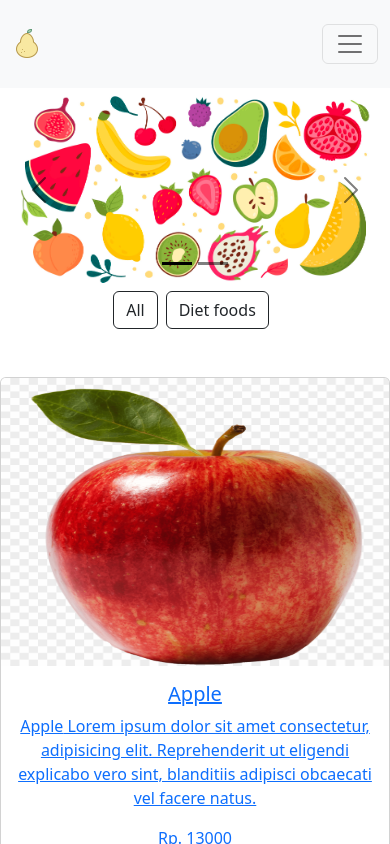
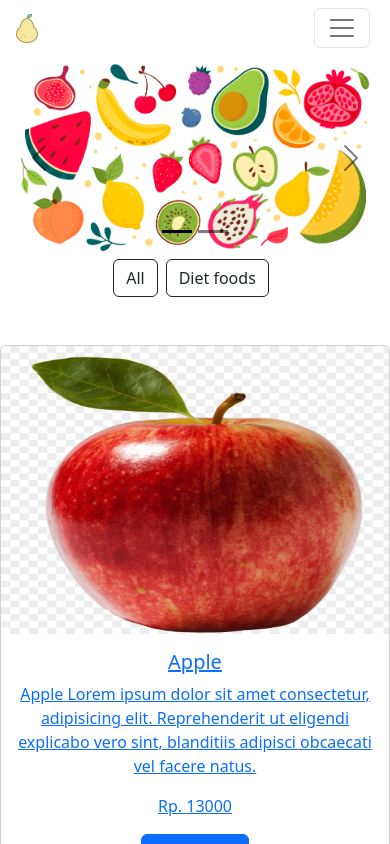
Before and after one commit to mohamadhandy/e-commerce-fe, a React (Vite) app: page / in a window 390 px wide. Shown: the top 844 px of the page. Built offline with nearby package versions, Linux system fonts and the light colour scheme; no server answers; a web font is replaced by a local one.

Commit message:
create new component button header and fix header

```diff
--- /dev/null
+++ b/src/components/buttonHeader.jsx
@@ -0,0 +1,58 @@
+import { Link } from "react-router-dom";
+import { auth, logout } from "../config/firebase/index";
+import { useAuthState } from "react-firebase-hooks/auth";
+import { Link as Scroll } from "react-scroll";
+const ButtonHeader = () => {
+  const [user] = useAuthState(auth);
+  return (
+    <div className="buttons">
+      <Scroll
+        to="products"
+        spy={true}
+        smooth={true}
+        offset={150}
+        duration={100}
+      >
+        <span className="btn btn-outline-dark me-1">
+          <i className="bx bxl-product-hunt"></i>
+          Products
+        </span>
+      </Scroll>
+      {user ? (
+        <span className="btn btn-outline-dark me-1" onClick={logout}>
+          <i className="bx bx-user"></i>
+          Logout
+        </span>
+      ) : (
+        <Link to="/login">
+          <span className="btn btn-outline-dark me-1">
+            <i className="bx bx-user"></i>
+            Login
+          </span>
+        </Link>
+      )}
+      {user ? (
+        ""
+      ) : (
+        <Link to="/register">
+          <span className="btn btn-outline-dark ms-2">
+            <i className="bx bx-registered"></i>
+            Register
+          </span>
+        </Link>
+      )}
+      {user ? (
+        <Link to="/cart">
+          <span className="btn btn-outline-dark ms-2">
+            <i className="bx bx-cart"></i>
+            Cart
+          </span>
+        </Link>
+      ) : (
+        ""
+      )}
+    </div>
+  );
+};
+
+export default ButtonHeader;
--- a/src/components/header.jsx
+++ b/src/components/header.jsx
@@ -1,94 +1,66 @@
 import { Link } from "react-router-dom";
-import { auth, logout } from "../config/firebase/index";
-import { useAuthState } from "react-firebase-hooks/auth";
-import { Link as Scroll } from "react-scroll";
-import { useLocation } from "react-router-dom";
+import { useState, useEffect } from "react";
+import {
+  Collapse,
+  Navbar,
+  NavbarToggler,
+  NavbarBrand,
+  Nav,
+  NavItem,
+  NavbarText,
+} from "reactstrap";
+import ButtonHeader from "./buttonHeader";
 const Header = () => {
-  let location = useLocation();
-  const [user] = useAuthState(auth);
+  const [collapsed, setCollapsed] = useState(true);
+
+  function getWindowDimensions() {
+    const { innerWidth: width, innerHeight: height } = window;
+    return {
+      width,
+      height,
+    };
+  }
+
+  function useWindowDimensions() {
+    const [windowDimensions, setWindowDimensions] = useState(
+      getWindowDimensions()
+    );
+    useEffect(() => {
+      function handleResize() {
+        setWindowDimensions(getWindowDimensions());
+      }
+
+      window.addEventListener("resize", handleResize);
+      return () => window.removeEventListener("resize", handleResize);
+    }, []);
+
+    return windowDimensions;
+  }
+  const toggleNavbar = () => setCollapsed(!collapsed);
   return (
-    <nav className="navbar navbar-expand-lg bg-light py-4">
-      <div className="container">
-        <img src="./images/logo.png" alt="" />
-        <button
-          className="navbar-toggler"
-          type="button"
-          data-bs-toggle="collapse"
-          data-bs-target="#navbarTogglerDemo02"
-          aria-controls="navbarTogglerDemo02"
-          aria-expanded="false"
-          aria-label="Toggle navigation"
-        >
-          <span className="navbar-toggler-icon"></span>
-        </button>
-        <div className="collapse navbar-collapse" id="navbarTogglerDemo02">
-          <ul className="navbar-nav me-auto mb-2 mb-lg-0">
-            <li className="nav-item">
-              <Link to="/">
-                <span className="nav-link active" aria-current="page">
-                  Home
-                </span>
-              </Link>
-            </li>
-            <li className="nav-item">
-              <span className="nav-link active" aria-current="page">
-                {location.pathname !== "/" ? (
-                  <Link to="/">
-                    <span>Products</span>
-                  </Link>
-                ) : (
-                  <Scroll
-                    to="products"
-                    spy={true}
-                    smooth={true}
-                    offset={150}
-                    duration={100}
-                  >
-                    Product
-                  </Scroll>
-                )}
-              </span>
-            </li>
-          </ul>
-          <div className="buttons">
-            {user ? (
-              <span className="btn btn-outline-dark me-1" onClick={logout}>
-                <i className="bx bx-user"></i>
-                Logout
-              </span>
-            ) : (
-              <Link to="/login">
-                <span className="btn btn-outline-dark me-1">
-                  <i className="bx bx-user"></i>
-                  Login
-                </span>
-              </Link>
-            )}
-
-            {user ? (
-              ""
-            ) : (
-              <Link to="/register">
-                <span className="btn btn-outline-dark ms-2">
-                  <i className="bx bx-registered"></i>
-                  Register
-                </span>
-              </Link>
-            )}
-            {user ? (
-              <Link to="/cart">
-                <span className="btn btn-outline-dark ms-2">
-                  <i className="bx bx-cart"></i>
-                  Cart
-                </span>
-              </Link>
-            ) : (
-              ""
-            )}
-          </div>
-        </div>
-      </div>
-    </nav>
+    <>
+      <Navbar color="faded" light>
+        <Link to="/">
+          <NavbarBrand className="me-auto">
+            <img src="/images/logo.png" alt="logo" />
+          </NavbarBrand>
+        </Link>
+        {useWindowDimensions().width <= 862 ? (
+          <NavbarToggler onClick={toggleNavbar} className="me-2" />
+        ) : (
+          <NavbarText>
+            <ButtonHeader />
+          </NavbarText>
+        )}
+        <Collapse onClick={toggleNavbar} isOpen={!collapsed} navbar>
+          <Nav navbar>
+            <NavItem>
+              <ButtonHeader />
+            </NavItem>
+          </Nav>
+        </Collapse>
+      </Navbar>
+    </>
   );
 };
 
```
